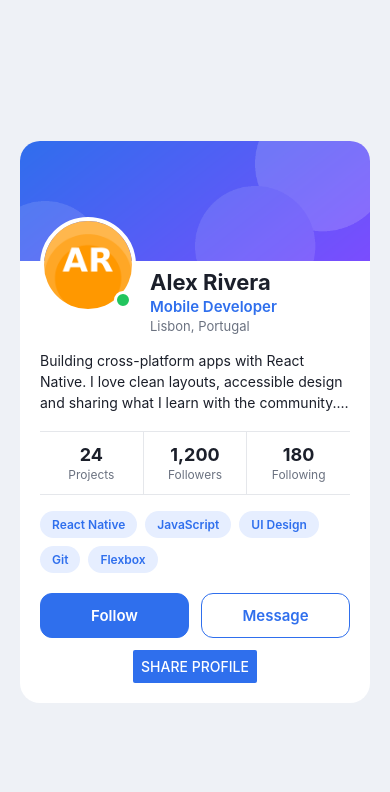
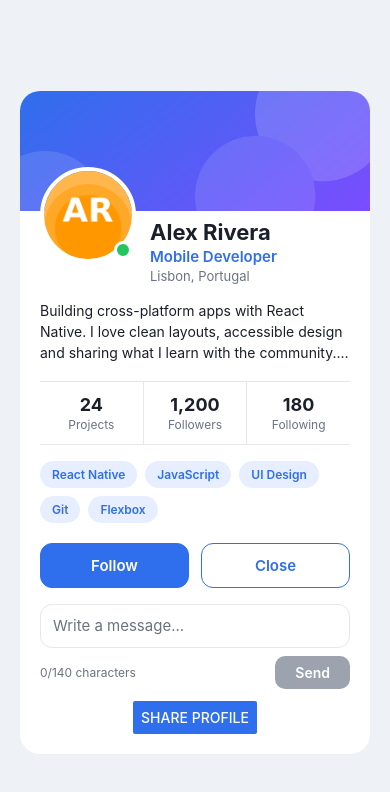
Before and after one commit to BastianMardones/react-interactive-profile-card, a React Native app: screen / in a window 390 px wide. Both pictures are taken after a click on the button "Message". Shown: the top 792 px of the page. Built offline with nearby package versions, Linux system fonts and the light colour scheme.

Commit message:
step 4: add controlled message composer

```diff
--- a/App.js
+++ b/App.js
@@ -21,6 +21,7 @@ const BIO =
 
 const SKILLS = ['React Native', 'JavaScript', 'UI Design', 'Git', 'Flexbox'];
 const BASE_FOLLOWERS = 1200;
+const MAX_MESSAGE = 140;
 
 
 function formatCount(n) {
@@ -29,6 +30,9 @@ function formatCount(n) {
 
 export default function App() {
 
+  const [isComposerOpen, setIsComposerOpen] = useState(false);
+  const [message, setMessage] = useState('');
+  const isSendDisabled = message.trim().length === 0;
   const [isFollowing, setIsFollowing] = useState(false);
   const followers = BASE_FOLLOWERS + (isFollowing ? 1 : 0);
   const stats = [
@@ -42,7 +46,13 @@ export default function App() {
 
 
   function handleFollowPress() { setIsFollowing(previous => !previous); }
-  function handleMessagePress() { Alert.alert('Message', 'You pressed Message'); }
+  function handleMessagePress() { setIsComposerOpen(previous => !previous); }
+  function handleSendPress() {
+    if (isSendDisabled) return;
+    Alert.alert('Message sent', message.trim());
+    setMessage('');
+    setIsComposerOpen(false);
+  }
   function handleSharePress() { Alert.alert('Share profile', 'Alex Rivera — Mobile Developer, Lisbon, Portugal'); }
 
   return (
@@ -103,10 +113,21 @@ export default function App() {
               <Text style={[styles.buttonText, !isFollowing && styles.buttonTextPrimary]}>{isFollowing ? 'Following' : 'Follow'}</Text>
             </Pressable>
             <Pressable accessibilityRole="button" onPress={handleMessagePress} style={({ pressed }) => [styles.button, pressed && styles.pressed]}>
-              <Text style={styles.buttonText}>Message</Text>
+              <Text style={styles.buttonText}>{isComposerOpen ? 'Close' : 'Message'}</Text>
             </Pressable>
           </View>
 
+          {isComposerOpen && (
+            <View style={styles.composer}>
+              <TextInput accessibilityLabel="Message text" style={styles.input} value={message} onChangeText={setMessage} maxLength={MAX_MESSAGE} placeholder="Write a message..." placeholderTextColor={COLORS.muted} />
+              <View style={styles.composerFooter}>
+                <Text style={styles.counter}>{message.length}/{MAX_MESSAGE} characters</Text>
+                <Pressable accessibilityRole="button" disabled={isSendDisabled} accessibilityState={{ disabled: isSendDisabled }} onPress={handleSendPress} style={({ pressed }) => [styles.sendButton, isSendDisabled && styles.sendButtonDisabled, pressed && styles.pressed]}>
+                  <Text style={styles.sendText}>Send</Text>
+                </Pressable>
+              </View>
+            </View>
+          )}
           <View style={styles.shareWrapper}><Button title="Share profile" color={COLORS.primary} onPress={handleSharePress} /></View>
 
         </View>
```
